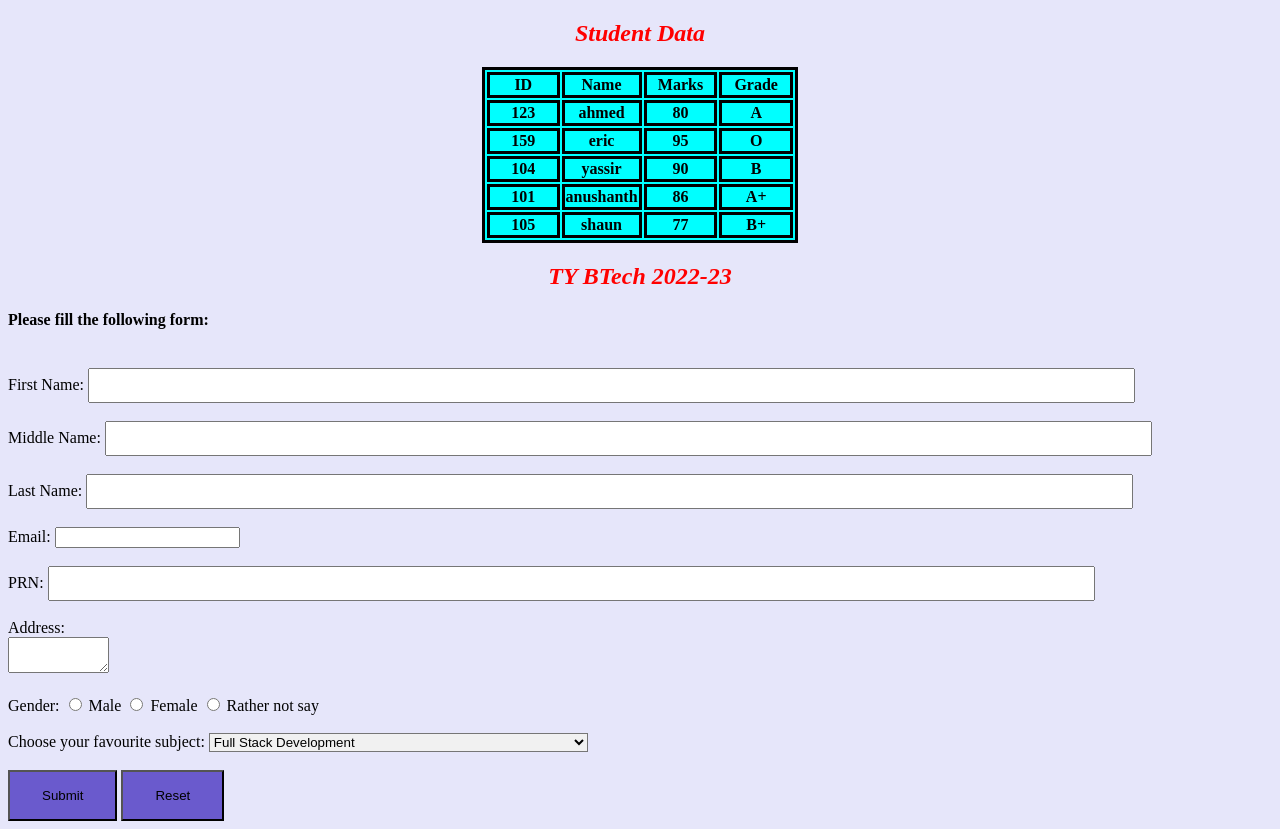
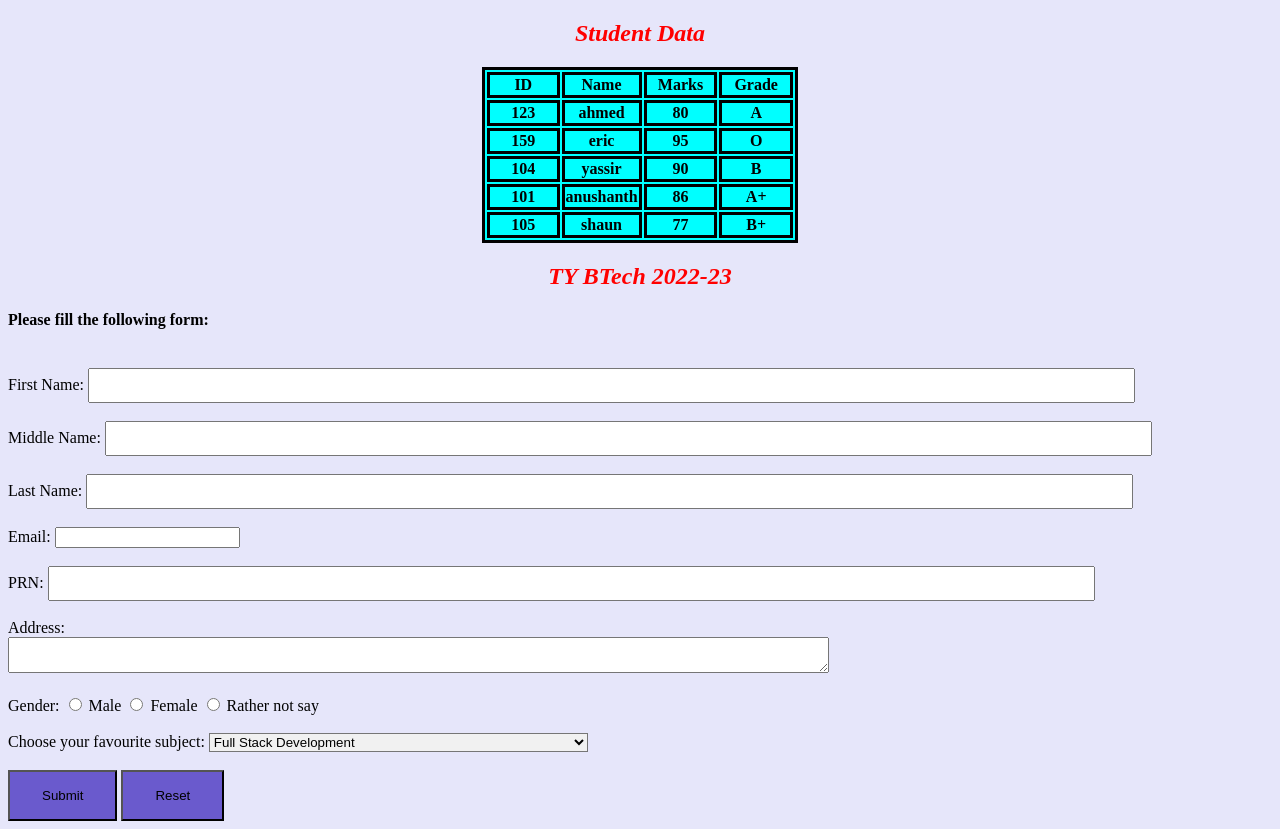
Before and after one commit to yassir121/FSD, a plain HTML site: page fsd1.html in a window 1280 px wide. Drawn offline with Linux system fonts and the light colour scheme.

Commit message:
Update fsd1.html

```diff
--- a/fsd1.html
+++ b/fsd1.html
@@ -115,7 +115,7 @@ cursor: pointer;
 <br> PRN: <input type="text" name="prn"/> <br/>
 
 <br> Address: <br/>
-<textarea row=20 cols=10>
+<textarea row=50 cols=100>
 </textarea> <br/>
 
 <br> <label for="gender">Gender: </label>
```
